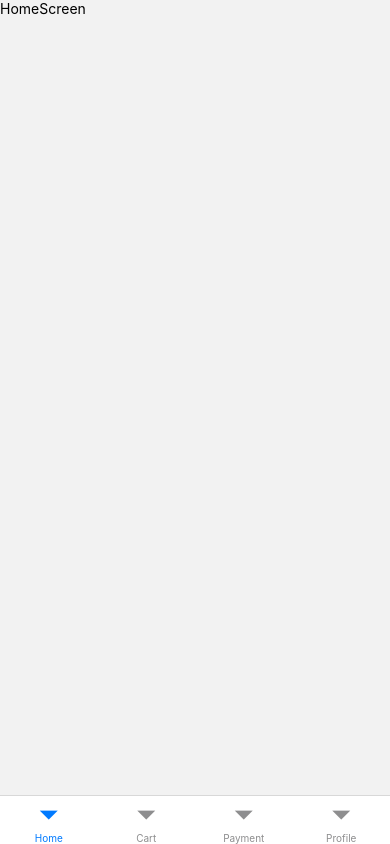
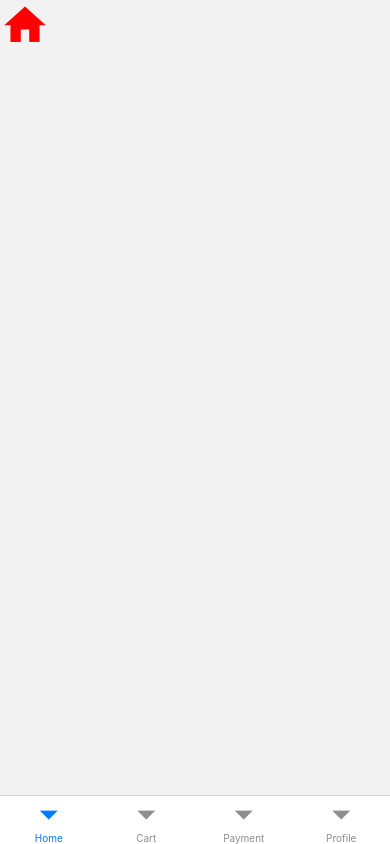
Before and after one commit to leorod90/leoShop, a React Native app: screen /Home in a window 390 px wide. Built offline with nearby package versions, Linux system fonts and the light colour scheme.

Commit message:
vector icons

```diff
--- a/package.json
+++ b/package.json
@@ -19,7 +19,8 @@
     "react-native-gesture-handler": "^2.12.0",
     "react-native-reanimated": "^3.3.0",
     "react-native-safe-area-context": "^4.7.1",
-    "react-native-screens": "^3.22.1"
+    "react-native-screens": "^3.22.1",
+    "react-native-vector-icons": "^9.2.0"
   },
   "devDependencies": {
     "@babel/core": "^7.20.0",
--- a/src/screens/HomeScreen.tsx
+++ b/src/screens/HomeScreen.tsx
@@ -1,10 +1,11 @@
 import { View, Text } from 'react-native'
 import React from 'react'
+import MaterialCommunityIcons from 'react-native-vector-icons/MaterialCommunityIcons';
 
 export default function HomeScreen() {
   return (
     <View>
-      <Text>HomeScreen</Text>
+      <MaterialCommunityIcons name="home" color={'red'} size={50} />
     </View>
   )
 }
```
Also changed, not shown: 5 other files (tests, documents, lock files or other folders).
